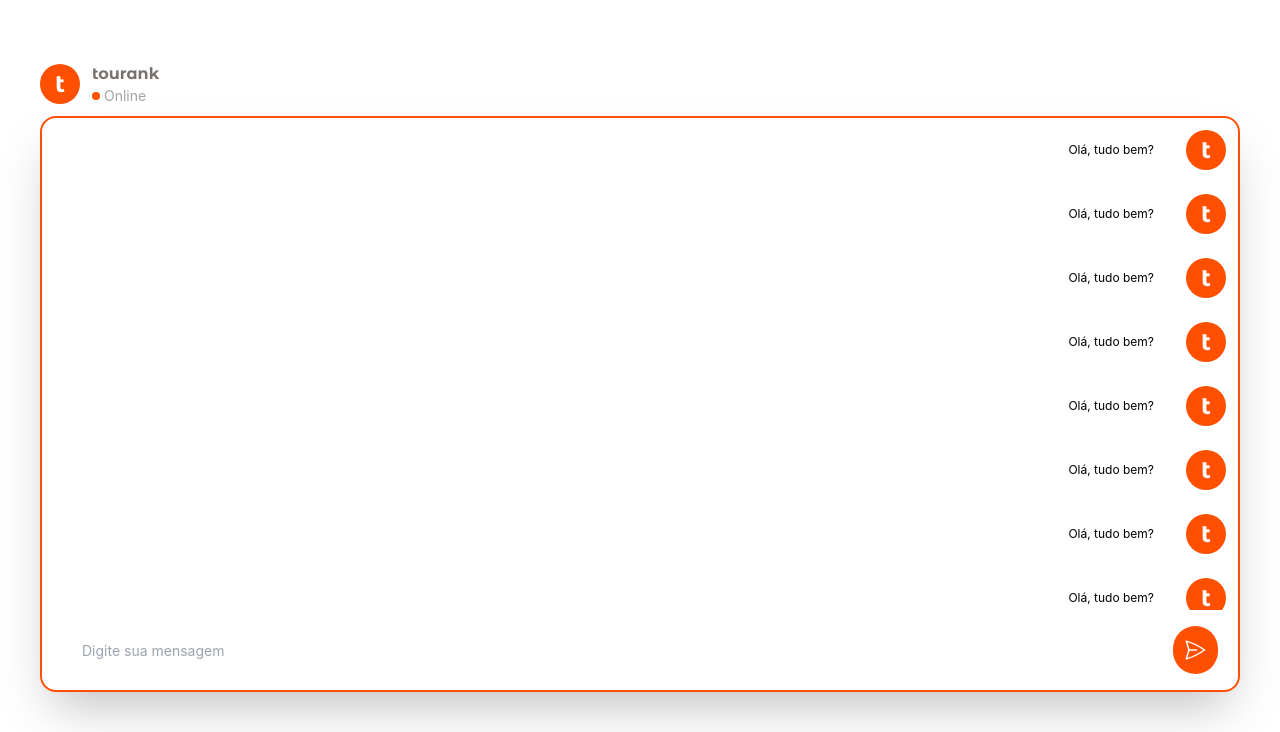
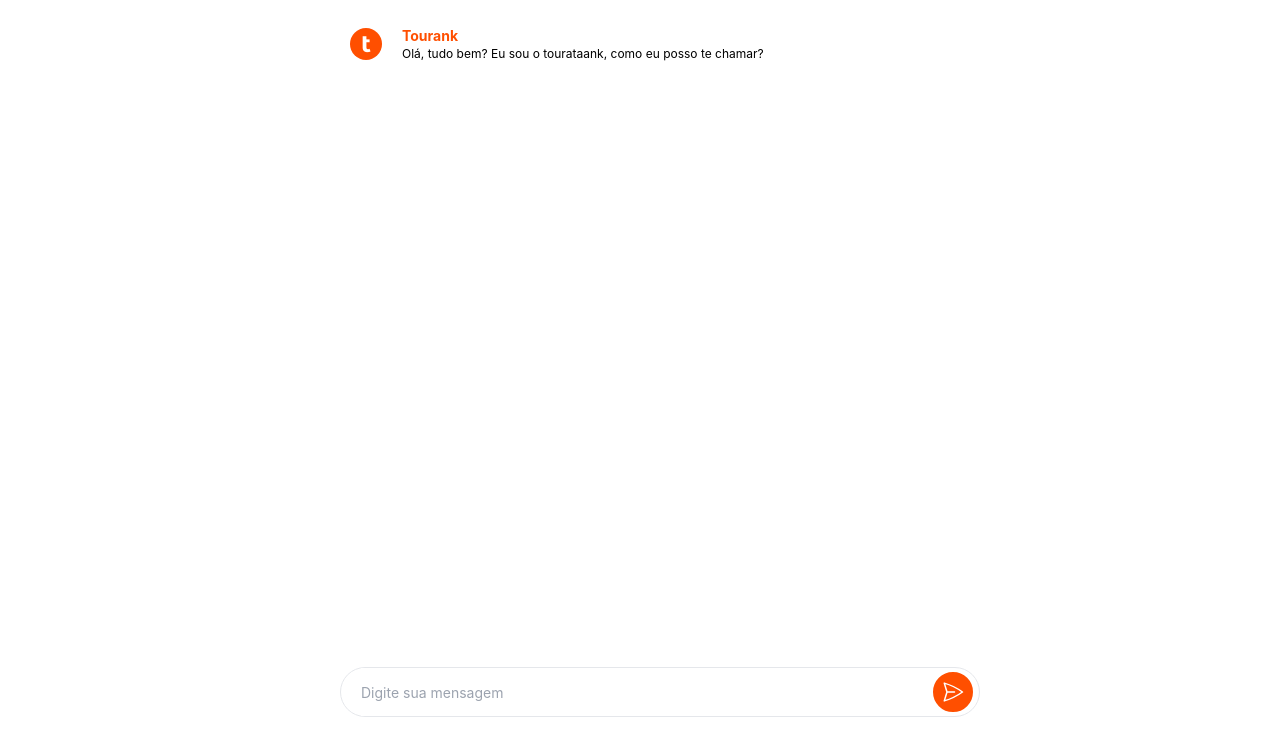
Before and after one commit to poglison/tourotank, a React app in the folder touro/: page /chat in a window 1280 px wide. Shown: the part 68-800 px from the top of the page. Built offline with nearby package versions, Linux system fonts and the light colour scheme.

Commit message:
fix: chat...

```diff
--- a/touro/src/components/header/index.js
+++ b/touro/src/components/header/index.js
@@ -1,18 +1,27 @@
+import { Link } from "react-router-dom";
 import Button from "../../templates/button";
 import Logo from "../../templates/logo";
 
 
-export default function Header() {
+export default function Header(props) {
   return (
-    <div className="w-full h-20 flex items-center justify-between p-10 z-10 relative">
+    <div className={"w-full h-20 flex items-center justify-between p-10 z-10 relative " + props.className}>
 
       <Logo size="text-xl" />
 
-      <div className="flex items-center justify-between">
-        <Button type="primary" className="w-36 h-full mr-5">Investir</Button>
-        <Button type="primary" className="w-36 h-full">Apresentar</Button>
 
-      </div>
+      {props.buttons != false &&
+        <div className="flex items-center justify-between">
+          <Link to="/chat">
+            <Button type="primary" className="w-36 h-full mr-5">Investir</Button>
+          </Link>
+
+          <Link to="/chat">
+            <Button type="primary" className="w-36 h-full">Apresentar</Button>
+          </Link>
+
+        </div>
+      }
 
     </div>
   );
--- a/touro/src/index.css
+++ b/touro/src/index.css
@@ -45,10 +45,6 @@
   background: #FF4F00;
 }
 
-.chat::-webkit-scrollbar {
-  width: 6px;
-}
-
 .chat::-webkit-scrollbar-track {
   background: #f1f1f1;
 }
@@ -58,6 +54,8 @@
 }
 
 
+
+
 /* scroll custom */
 
 .filter-image{
--- a/touro/src/pages/chat/index.js
+++ b/touro/src/pages/chat/index.js
@@ -1,4 +1,4 @@
-import { useState } from "react";
+import { useState, useEffect } from "react";
 import Header from "../../components/header";
 
 
@@ -7,160 +7,59 @@
     const [messages, setMessages] = useState([
         {
             id: 1,
-            message: 'Olá, tudo bem?',
+            content: 'Olá, tudo bem? Eu sou o tourataank, como eu posso te chamar?',
             user: {
                 name: 'Tourank',
                 avatar: 'https://www.tourank.com.br/img/logo.png'
             }
-        },
-        {
-            id: 2,
-            message: 'Olá, tudo bem?',
-            user: {
-                name: 'Tourank',
-                avatar: 'https://www.tourank.com.br/img/logo.png'
-            }
-        },
-        {
-            id: 3,
-            message: 'Olá, tudo bem?',
-            user: {
-                name: 'Tourank',
-                avatar: 'https://www.tourank.com.br/img/logo.png'
-            }
-        },
-        {
-            id: 4,
-            message: 'Olá, tudo bem?',
-            user: {
-                name: 'Tourank',
-                avatar: 'https://www.tourank.com.br/img/logo.png'
-            }
-        },
-        {
-            id: 5,
-            message: 'Olá, tudo bem?',
-            user: {
-                name: 'Tourank',
-                avatar: 'https://www.tourank.com.br/img/logo.png'
-            }
-        },
-        {
-            id: 6,
-            message: 'Olá, tudo bem?',
-            user: {
-                name: 'Tourank',
-                avatar: 'https://www.tourank.com.br/img/logo.png'
-            }
-        },
-        {
-            id: 7,
-            message: 'Olá, tudo bem?',
-            user: {
-                name: 'Tourank',
-                avatar: 'https://www.tourank.com.br/img/logo.png'
-            }
-        },
-        {
-            id: 8,
-            message: 'Olá, tudo bem?',
-            user: {
-                name: 'Tourank',
-                avatar: 'https://www.tourank.com.br/img/logo.png'
-            }
-        },
-        {
-            id: 9,
-            message: 'Olá, tudo bem?',
-            user: {
-                name: 'Tourank',
-                avatar: 'https://www.tourank.com.br/img/logo.png'
-            }
-        },
-        {
-            id: 10,
-            message: 'Olá, tudo bem?',
-            user: {
-                name: 'Tourank',
-                avatar: 'https://www.tourank.com.br/img/logo.png'
-            }
-        },
-        {
-            id: 11,
-            message: 'Olá, tudo bem?',
-            user: {
-                name: 'Tourank',
-                avatar: 'https://www.tourank.com.br/img/logo.png',
-            }
-        },
-        {
-            id: 12,
-            message: 'Olá, tudo bem?',
-            user: {
-                name: 'Tourank',
-                avatar: 'https://www.tourank.com.br/img/logo.png',
-            }
-        },
-        {
-            id: 13,
-            message: 'Olá, tudo bem?',
-            user: {
-                name: 'Tourank',
-                avatar: 'https://www.tourank.com.br/img/logo.png',
-            }
-        },
-        {
-            id: 14,
-            message: 'Olá, tudo bem?',
-            user: {
-                name: 'Tourank',
-                avatar: 'https://www.tourank.com.br/img/logo.png',
-            }
-        },
-        {
-            id: 15,
-            message: 'Olá, tudo bem?',
-            user: {
-                name: 'Tourank',
-                avatar: 'https://www.tourank.com.br/img/logo.png',
-            }
-        },
-        {
-            id: 16,
-            message: 'Olá, tudo bem?',
-            user: {
-                name: 'Tourank',
-                avatar: 'https://www.tourank.com.br/img/logo.png',
-            }
-        },
-        {
-            id: 17,
-            message: 'Olá, tudo bem?',
-            user: {
-                name: 'Tourank',
-                avatar: 'https://www.tourank.com.br/img/logo.png',
-            }
-        },
-        {
-            id: 18,
-            message: 'Olá, tudo bem?',
-            user: {
-                name: 'Tourank',
-                avatar: 'https://www.tourank.com.br/img/logo.png',
-            }
         }
+    ])
 
-    ])
+    const [displayResponse, setDisplayResponse] = useState('');
+    const [completedTyping, setCompletedTyping] = useState(false);
+
+
+
+    useEffect(() => {
+
+        try {
+            setCompletedTyping(false);
+
+            let i = 0;
+            const stringResponse = messages[messages.length - 1].content;
+
+            const intervalId = setInterval(() => {
+                console.log('typing')
+                setDisplayResponse(stringResponse.slice(0, i));
+                console.log(stringResponse.slice(0, i))
+
+                i++;
+
+                if (i > stringResponse.length) {
+                    clearInterval(intervalId);
+                    setCompletedTyping(true);
+                }
+            }, 20);
+
+
+            console.log(intervalId)
+            return () => clearInterval(intervalId);
+
+        } catch (e) {
+            console.log(e);
+        }
+    }, [messages]);
+
 
     return (
         <div>
-            <Header />
+            <Header className="!absolute" buttons={false} />
 
-            <div className="w-full h-[calc(100vh-80px)] flex justify-center items-center p-10">
+            <div className="w-full h-[calc(100vh-20px)] flex justify-center items-center p-10 pt-0 pr-0">
 
                 <div className="w-full h-full flex flex-col justify-between">
 
-                    <div className="flex w-full rounded-2xl">
+                    {/* <div className="flex w-full">
 
                         <div className="w-full h-16 flex items-center justify-between">
                             <div className="flex items-center">
@@ -174,33 +73,32 @@
                                 </div>
                             </div>
 
-                            {/* <div className="flex items-center">
-                                <div className="bg-zinc-200 text-zinc-600 p-2  rounded-lg cursor-pointer hover:bg-zinc-300 hover:text-zinc-700">
-                                    <svg xmlns="http://www.w3.org/2000/svg" fill="none" viewBox="0 0 24 24" strokeWidth={1.5} stroke="currentColor" className="w-6 h-6">
-                                        <path strokeLinecap="round" strokeLinejoin="round" d="M10.5 6h9.75M10.5 6a1.5 1.5 0 1 1-3 0m3 0a1.5 1.5 0 1 0-3 0M3.75 6H7.5m3 12h9.75m-9.75 0a1.5 1.5 0 0 1-3 0m3 0a1.5 1.5 0 0 0-3 0m-3.75 0H7.5m9-6h3.75m-3.75 0a1.5 1.5 0 0 1-3 0m3 0a1.5 1.5 0 0 0-3 0m-9.75 0h9.75" />
-                                    </svg>
-                                </div>
-                            </div> */}
-
                         </div>
 
-                    </div>
+                    </div> */}
 
 
-                    <div className="flex flex-col w-full h-[calc(100%-4rem)] relative rounded-2xl bg-white border-primary border-2 shadow-2xl overflow-hidden">
+                    <div className="chat items-center flex flex-col w-full relative bg-white overflow-auto">
 
                         {/* <img src="https://img.freepik.com/free-vector/illustration-startup-business_53876-9144.jpg?w=2000" className="filter-image w-full h-full rounded-2xl absolute" /> */}
 
-                        <div className="chat flex flex-col w-full h-full z-10 overflow-auto">
+                        <div className="flex flex-col w-1/2 h-full z-10 relative mt-20">
+
+                            {/* <div className="w-1/2 h-20 bg-white fixed"></div> */}
 
                             {
                                 messages.map((message) => (
                                     <div className="flex flex-col w-full h-32">
-                                        <div className="flex items-center justify-end w-full h-16">
+                                        <div className="flex items-center justify-start w-full h-16">
+                                            <div className="w-8 h-8 rounded-full bg-primary mr-2 flex items-center justify-center font-montserrat font-bold text-white text-2xl">t</div>
+
+
+
                                             <div className="flex flex-col mr-5 bg-white p-3 rounded-xl">
-                                                <span className="font-normal text-black text-xs">{message.message}</span>
+                                                <span className="font-bold text-primary text-sm">{message.user.name}</span>
+                                                <span className="font-normal text-black text-xs">{message.content}</span>
+
                                             </div>
-                                            <div className="w-10 h-10 rounded-full bg-primary mr-3 flex items-center justify-center font-montserrat font-bold text-white text-2xl">t</div>
                                         </div>
                                     </div>
                                 ))
@@ -208,14 +106,18 @@
 
                         </div>
 
-                        <div className="flex w-full h-20 items-center justify-between p-5 z-10">
-                            <input type="text" className="w-full h-12 text-sm rounded-full px-5 outline-none" placeholder="Digite sua mensagem" />
+                        <div className="bottom-0 fixed flex w-1/2 h-20 items-center justify-between p-5 z-10 px-0 ">
 
-                            <div className="ml-5 flex items-center bg-primary text-white rounded-full w-12 h-12 justify-center cursor-pointer hover:bg-primary-600">
-                                <svg xmlns="http://www.w3.org/2000/svg" fill="none" viewBox="0 0 24 24" strokeWidth={1.5} stroke="currentColor" className="w-6 h-6">
-                                    <path strokeLinecap="round" strokeLinejoin="round" d="M6 12 3.269 3.125A59.769 59.769 0 0 1 21.485 12 59.768 59.768 0 0 1 3.27 20.875L5.999 12Zm0 0h7.5" />
-                                </svg>
+                            <div className="bg-white border rounded-full z-10 w-full flex items-center px-5 pr-1.5">
+                                <input type="text" className=" w-full h-12 text-sm outline-none" placeholder="Digite sua mensagem" />
+
+                                <div className="ml-5 flex items-center bg-primary text-white hover:bg-white hover:text-primary border-2 border-primary rounded-full w-10 h-10 min-h-10 min-w-10 justify-center cursor-pointer hover:bg-primary-600">
+                                    <svg xmlns="http://www.w3.org/2000/svg" fill="none" viewBox="0 0 24 24" strokeWidth={1.5} stroke="currentColor" className="w-6 h-6">
+                                        <path strokeLinecap="round" strokeLinejoin="round" d="M6 12 3.269 3.125A59.769 59.769 0 0 1 21.485 12 59.768 59.768 0 0 1 3.27 20.875L5.999 12Zm0 0h7.5" />
+                                    </svg>
+                                </div>
                             </div>
+
                         </div>
                     </div>
                 </div>
```
Also changed, not shown: touro/src/index.js (line endings or trailing spaces).
